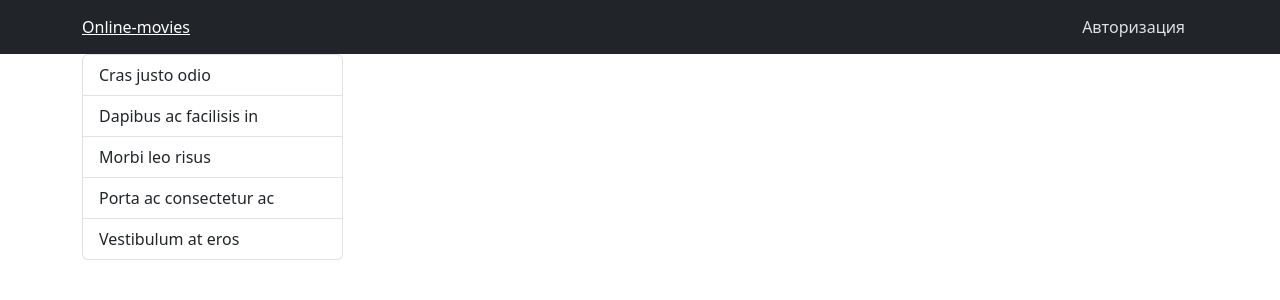
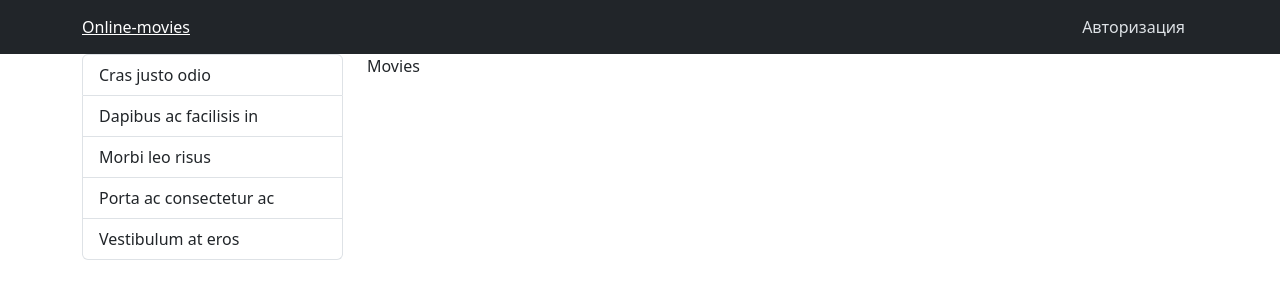
Before and after one commit to makrenka/movies, a React (Create React App) app in the folder client/: page / in a window 1280 px wide. Shown: the top 300 px of the page. Built offline with nearby package versions, Linux system fonts and the light colour scheme.

Commit message:
edit GenresBar

```diff
--- a/client/src/pages/Movies.jsx
+++ b/client/src/pages/Movies.jsx
@@ -8,7 +8,7 @@ export const Movies = () => {
         <Col md={3}>
           <GenresBar />
         </Col>
-        <Col md={9}></Col>
+        <Col md={9}>Movies</Col>
       </Row>
     </Container>
   );
```
Also changed, not shown: client/src/pages/GenresBar.jsx (renamed from client/src/pages/GenresBar.tsx).
